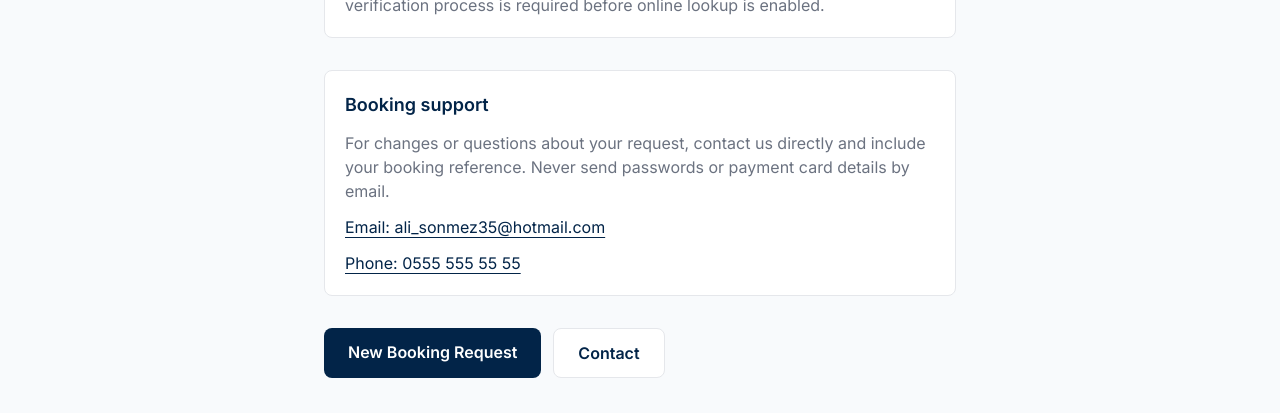
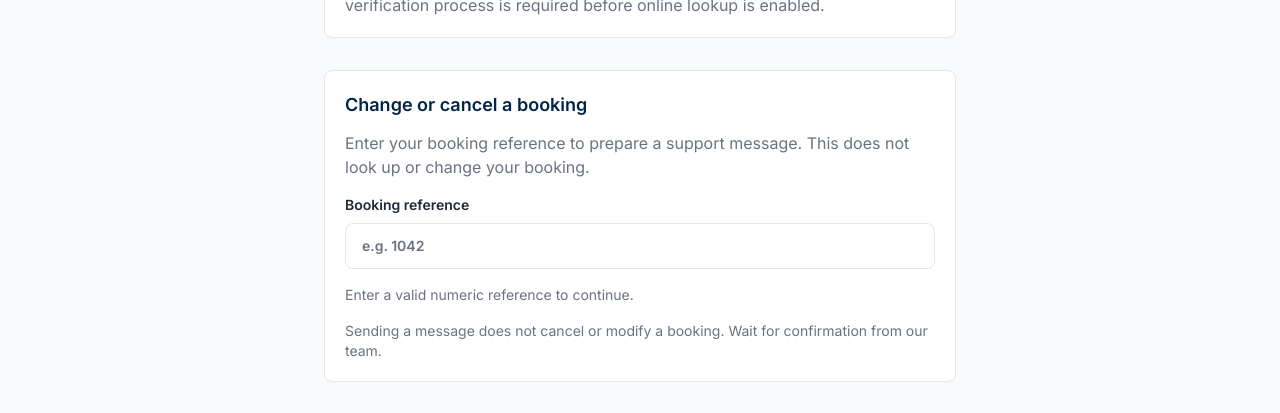
Before and after one commit to Alisnmez/vip-transfer-dalaman, a React (Vite) app in the folder frontend/: page /booking/lookup in a window 1280 px wide. Shown: the part 348-761 px from the top of the page. Built offline with nearby package versions, Linux system fonts and the light colour scheme; no server answers.

Commit message:
feat: add reference-based support requests without exposing booking details

```diff
--- a/frontend/src/pages/public/BookingLookupPage.tsx
+++ b/frontend/src/pages/public/BookingLookupPage.tsx
@@ -1,8 +1,12 @@
 import { Link } from 'react-router-dom'
+import { useState } from 'react'
+import { bookingSupportLink, whatsappSupportEnabled } from '../../features/booking/support'
 
 import { PublicNavbar } from './PublicNavbar'
 
 export function BookingLookupPage() {
+  const [reference, setReference] = useState('')
+  const validReference = /^[1-9][0-9]{0,15}$/.test(reference.trim())
   return (
     <div className="min-h-screen bg-background text-on-surface">
       <PublicNavbar />
@@ -21,6 +25,23 @@ export function BookingLookupPage() {
           passenger names, contact details or journey information. A secure
           verification process is required before online lookup is enabled.
         </p>
+        <section className="mb-8 rounded-lg border border-outline bg-white p-5" aria-label="Change or cancel booking">
+          <h2 className="mb-3 text-lg font-semibold text-admin-primary">Change or cancel a booking</h2>
+          <p className="mb-4 text-on-surface-variant">Enter your booking reference to prepare a support message. This does not look up or change your booking.</p>
+          <label className="block text-sm font-semibold">Booking reference
+            <input type="text" inputMode="numeric" value={reference} onChange={event => setReference(event.target.value)}
+              placeholder="e.g. 1042" className="mt-2 block w-full rounded-lg border border-outline px-4 py-3" />
+          </label>
+          <div className="mt-4 flex flex-wrap gap-3">
+            {validReference ? (
+              <>
+                <a className="rounded-lg bg-admin-primary px-4 py-3 font-semibold text-white" href={bookingSupportLink(reference, 'change')} target={whatsappSupportEnabled() ? '_blank' : undefined} rel="noopener noreferrer">Request change {whatsappSupportEnabled() ? 'on WhatsApp' : 'by email'}</a>
+                <a className="rounded-lg border border-outline px-4 py-3 font-semibold" href={bookingSupportLink(reference, 'cancel')} target={whatsappSupportEnabled() ? '_blank' : undefined} rel="noopener noreferrer">Request cancellation {whatsappSupportEnabled() ? 'on WhatsApp' : 'by email'}</a>
+              </>
+            ) : <p className="text-sm text-on-surface-variant">Enter a valid numeric reference to continue.</p>}
+          </div>
+          <p className="mt-4 text-sm text-on-surface-variant">Sending a message does not cancel or modify a booking. Wait for confirmation from our team.</p>
+        </section>
         <section aria-label="Booking support" className="mb-8 rounded-lg border border-outline bg-white p-5">
           <h2 className="mb-3 text-lg font-semibold text-admin-primary">Booking support</h2>
           <p className="mb-3 text-on-surface-variant">For changes or questions about your request, contact us directly and include your booking reference. Never send passwords or payment card details by email.</p>
```
